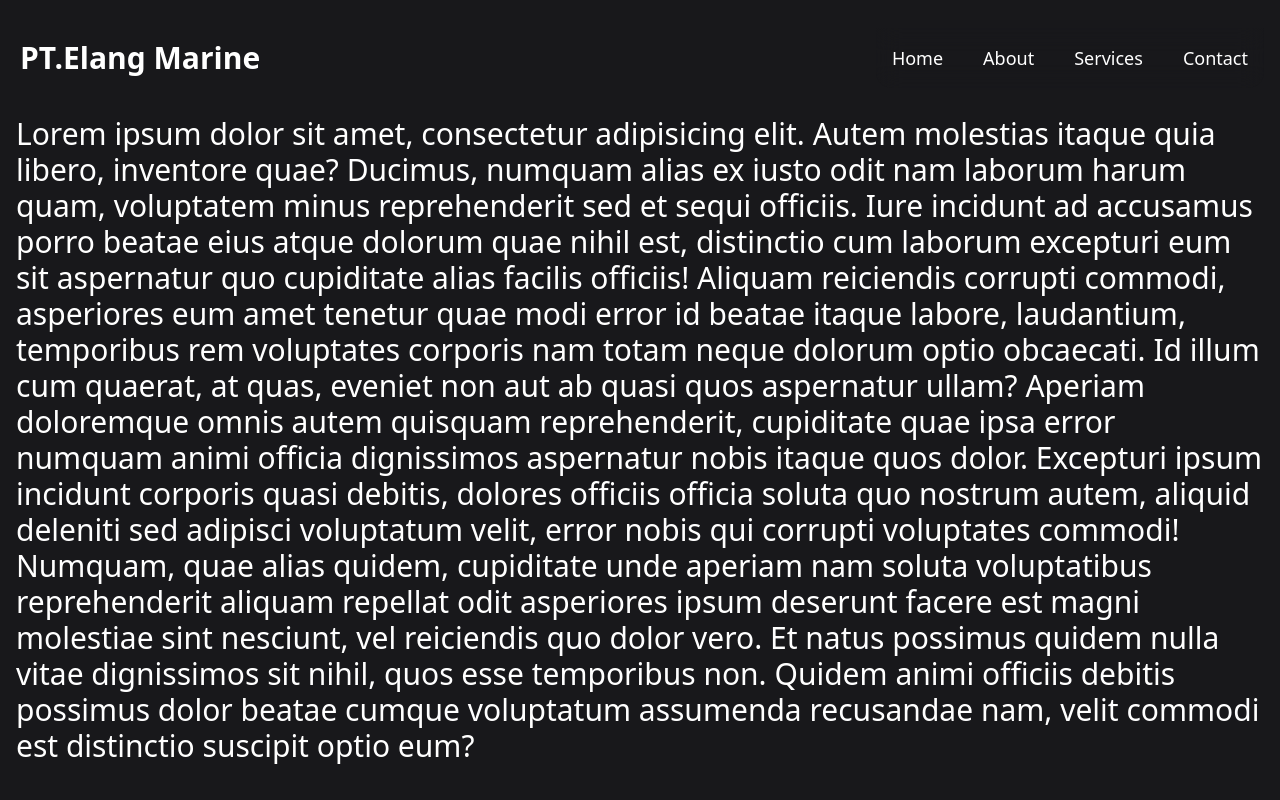
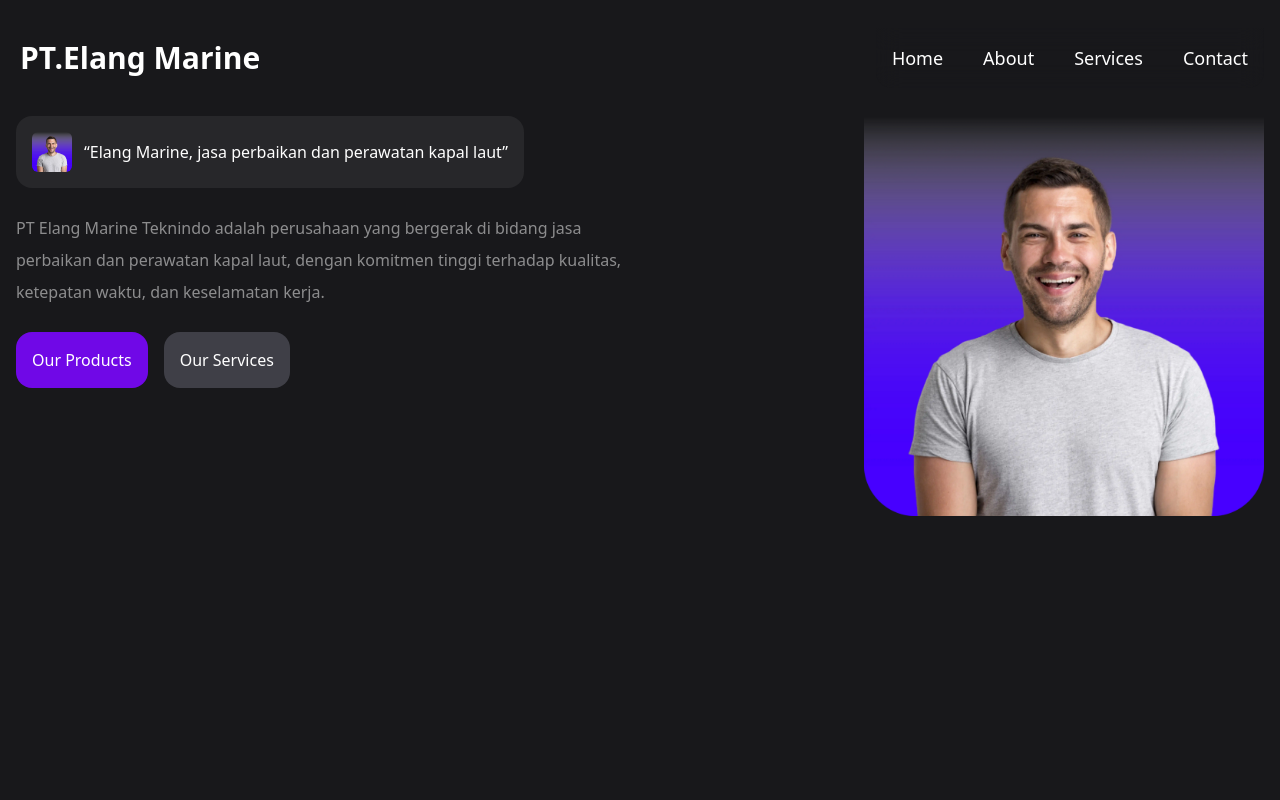
Before and after one commit to sukacode/elangmarine, a React (Vite) app: page / in a window 1280 px wide. Built offline with nearby package versions, Linux system fonts and the light colour scheme.

Commit message:
feat(HeroSection): add HeroSection bar

```diff
--- a/src/App.jsx
+++ b/src/App.jsx
@@ -1,10 +1,47 @@
+import DataImage from "./data";
+
 function App() {
   return (
     <>
-      <h1 className="text-3xl">Lorem ipsum dolor sit amet, consectetur adipisicing elit. Autem molestias itaque quia libero, inventore quae? Ducimus, numquam alias ex iusto odit nam laborum harum quam, voluptatem minus reprehenderit sed et sequi officiis. Iure incidunt ad accusamus porro beatae eius atque dolorum quae nihil est, distinctio cum laborum excepturi eum sit aspernatur quo cupiditate alias facilis officiis! Aliquam reiciendis corrupti commodi, asperiores eum amet tenetur quae modi error id beatae itaque labore, laudantium, temporibus rem voluptates corporis nam totam neque dolorum optio obcaecati. Id illum cum quaerat, at quas, eveniet non aut ab quasi quos aspernatur ullam? Aperiam doloremque omnis autem quisquam reprehenderit, cupiditate quae ipsa error numquam animi officia dignissimos aspernatur nobis itaque quos dolor. Excepturi ipsum incidunt corporis quasi debitis, dolores officiis officia soluta quo nostrum autem, aliquid deleniti sed adipisci voluptatum velit, error nobis qui corrupti voluptates commodi! Numquam, quae alias quidem, cupiditate unde aperiam nam soluta voluptatibus reprehenderit aliquam repellat odit asperiores ipsum deserunt facere est magni molestiae sint nesciunt, vel reiciendis quo dolor vero. Et natus possimus quidem nulla vitae dignissimos sit nihil, quos esse temporibus non. Quidem animi officiis debitis possimus dolor beatae cumque voluptatum assumenda recusandae nam, velit commodi est distinctio suscipit optio eum?
-      </h1>
+      <div className="hero grid grid-cols-2">
+        <div>
+          <div className="flex items-center gap-3 mb-6 bg-zinc-800 w-fit   p-4 rounded-2xl">
+            <img
+              src={DataImage.HeroImage}
+              alt="Hero Image"
+              className="w-10 rounded-md"
+            />
+            <q>Elang Marine, jasa perbaikan dan perawatan kapal laut</q>
+          </div>
+          <h1 className="text-5xl/tight font-bold mb-6"></h1>
+          <p className="text-base/loose mb-6 opacity-50">
+            PT Elang Marine Teknindo adalah perusahaan yang bergerak di bidang
+            jasa perbaikan dan perawatan kapal laut, dengan komitmen tinggi
+            terhadap kualitas, ketepatan waktu, dan keselamatan kerja.
+          </p>
+          <div className="flex items-center gap-4">
+            <a
+              href="#"
+              className="bg-violet-700 p-4 rounded-2xl hover:bg-violet-600"
+            >
+              Our Products
+            </a>
+            <a
+              href="#"
+              className="bg-zinc-700 p-4 rounded-2xl hover:bg-zinc-600"
+            >
+              Our Services
+            </a>
+          </div>
+        </div>
+        <img
+          src={DataImage.HeroImage}
+          alt="Image"
+          className="w-[400px] ml-auto"
+        />
+      </div>
     </>
-  )
+  );
 }
 
-export default App
+export default App;
--- a/src/data.js
+++ b/src/data.js
@@ -1,7 +1,9 @@
 import HeroImage from "/assets/hero-img.webp";
+import ElangImage from "/assets/public/assets/PTElangMarineTeknindo.png";
 
 const Image = {
   HeroImage,
+  ElangImage,
 };
 
 export default Image;
```
Also changed, not shown: public/assets/PTElangMarineTeknindo.png (added), 1 other file (tests, documents, lock files or other folders).
